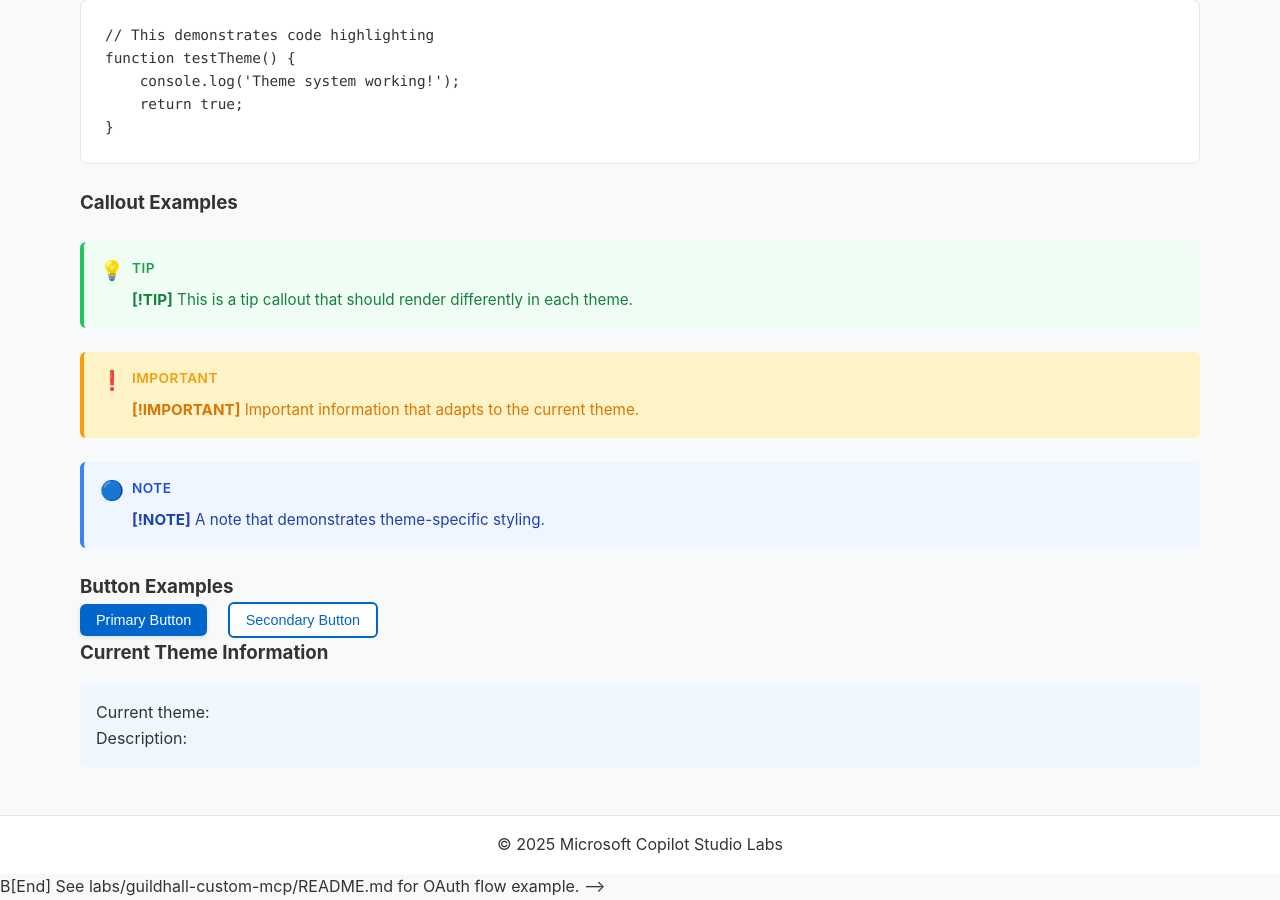
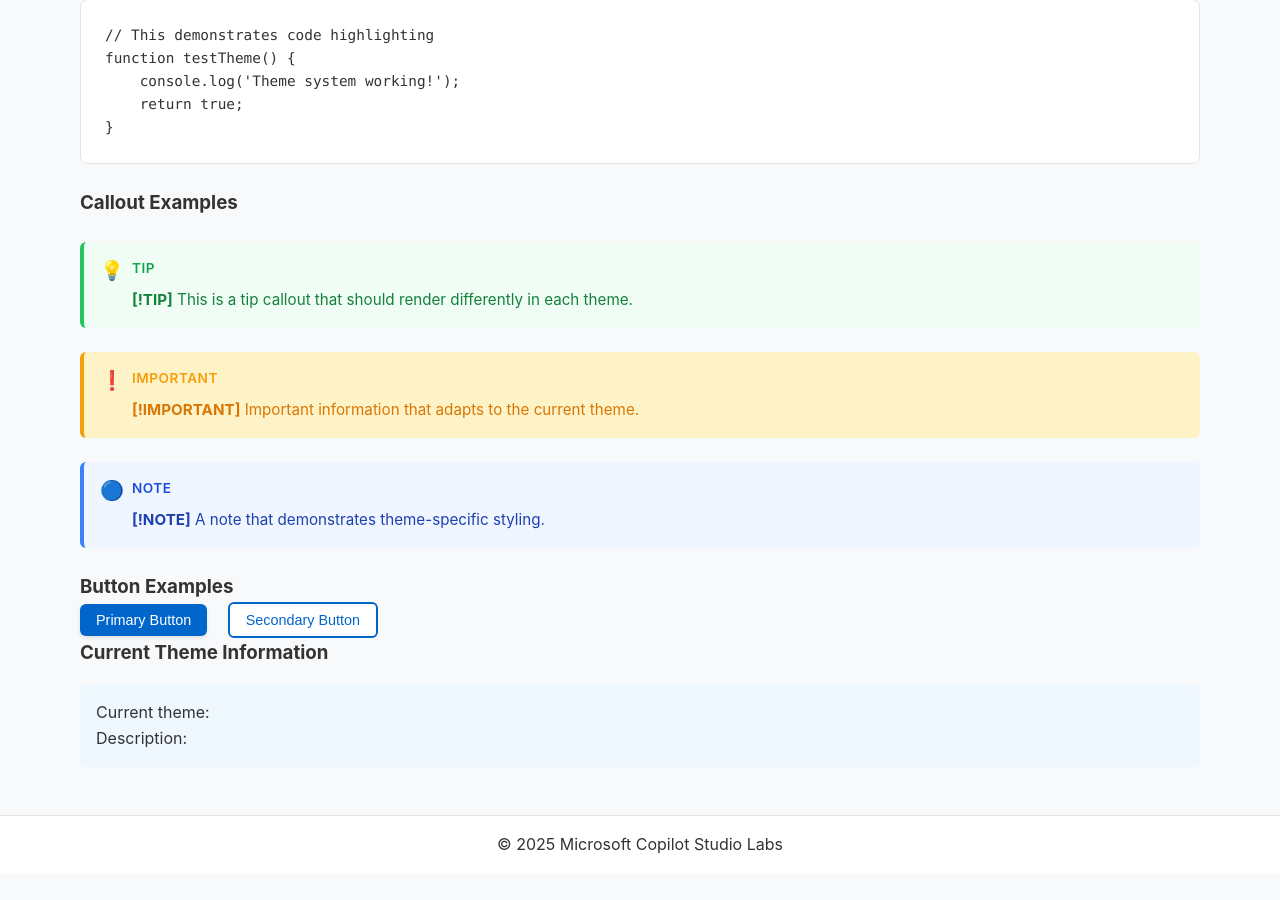
Before and after one commit to pratapladhani/mcs-labs, a Jekyll site: the page built from theme-test.md, in a window 1280 px wide and 900 px high, scrolled down 638 px. Built offline with Jekyll 4.4.1, drawn with Linux system fonts in a browser that asks for light colours; after the commit the page ends 1512 px from its top, so only the background shows below that.

Commit message:
fix: Add missing HTML comment opening tag in default layout
- Fixed incomplete HTML comment block in _layouts/default.html (line 385)
- Missing opening <!-- tag caused Mermaid example code to render as visible text
- Text 'B[End] See labs/guildhall-custom-mcp/README.md for OAuth flow example. -->'
  was appearing at the bottom of all pages
- Now properly wrapped in HTML comment tags to hide example code

Issue: The example Mermaid diagram code block had a closing --> tag but was missing
the opening <!-- tag, causing the content to be rendered instead of being commented out.

```diff
--- a/_layouts/default.html
+++ b/_layouts/default.html
@@ -370,25 +370,6 @@
       The styling for these classes is defined in assets/css/style.css with light/dark theme support.
     -->
 
-    <!--
-      Mermaid Diagram Support
-      ========================
-      Provides interactive diagram rendering with theme integration.
-
-      Features:
-      - Dynamic theme switching (light/dark mode support)
-      - Auto re-rendering when theme changes
-      - Custom color palette matching site themes
-      - Preserves original diagram code for re-rendering
-
-      Usage in markdown:
-      <div class="mermaid">
-      graph TD
-          A[Start] --> B[End]
-      </div>
-
-      See labs/guildhall-custom-mcp/README.md for OAuth flow example.
-    -->
     <script type="module">
       import mermaid from 'https://cdn.jsdelivr.net/npm/mermaid@11/dist/mermaid.esm.min.mjs';
 
```
